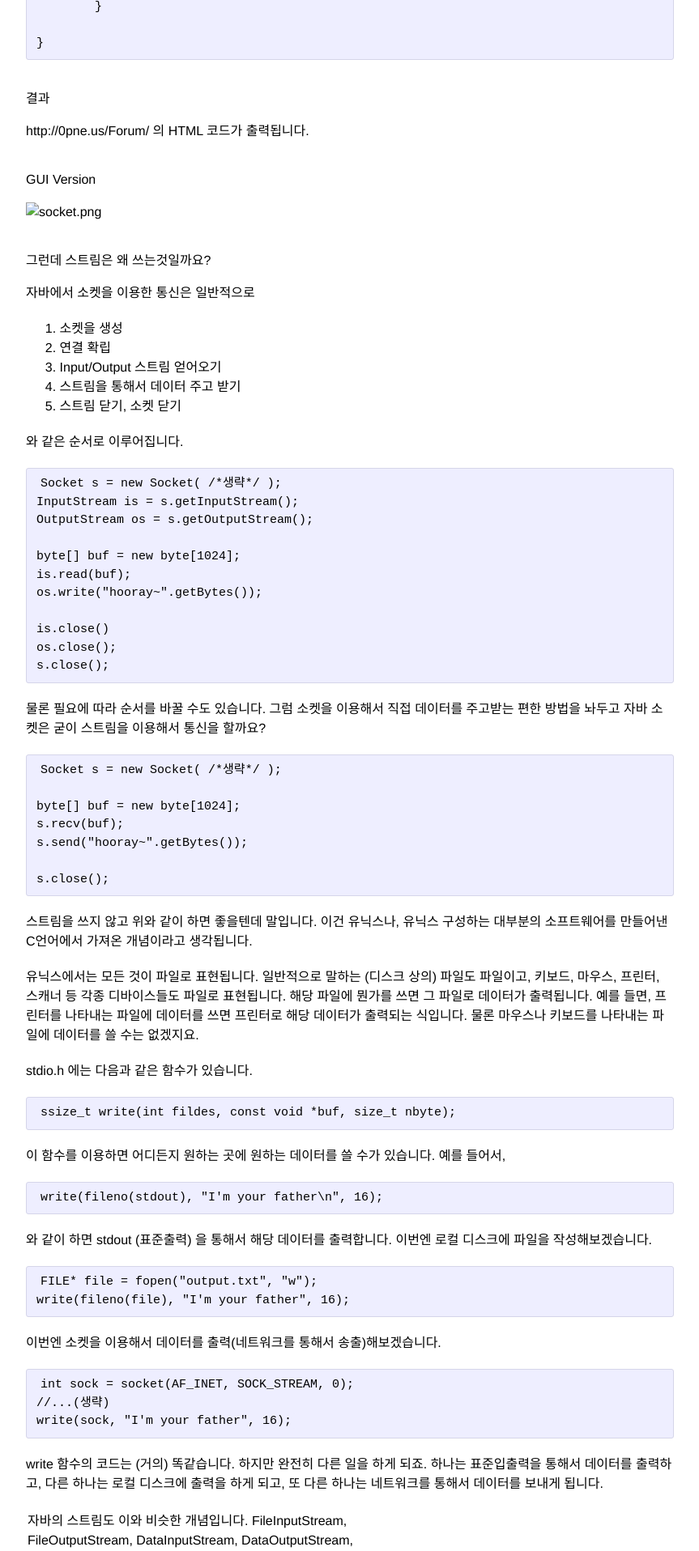
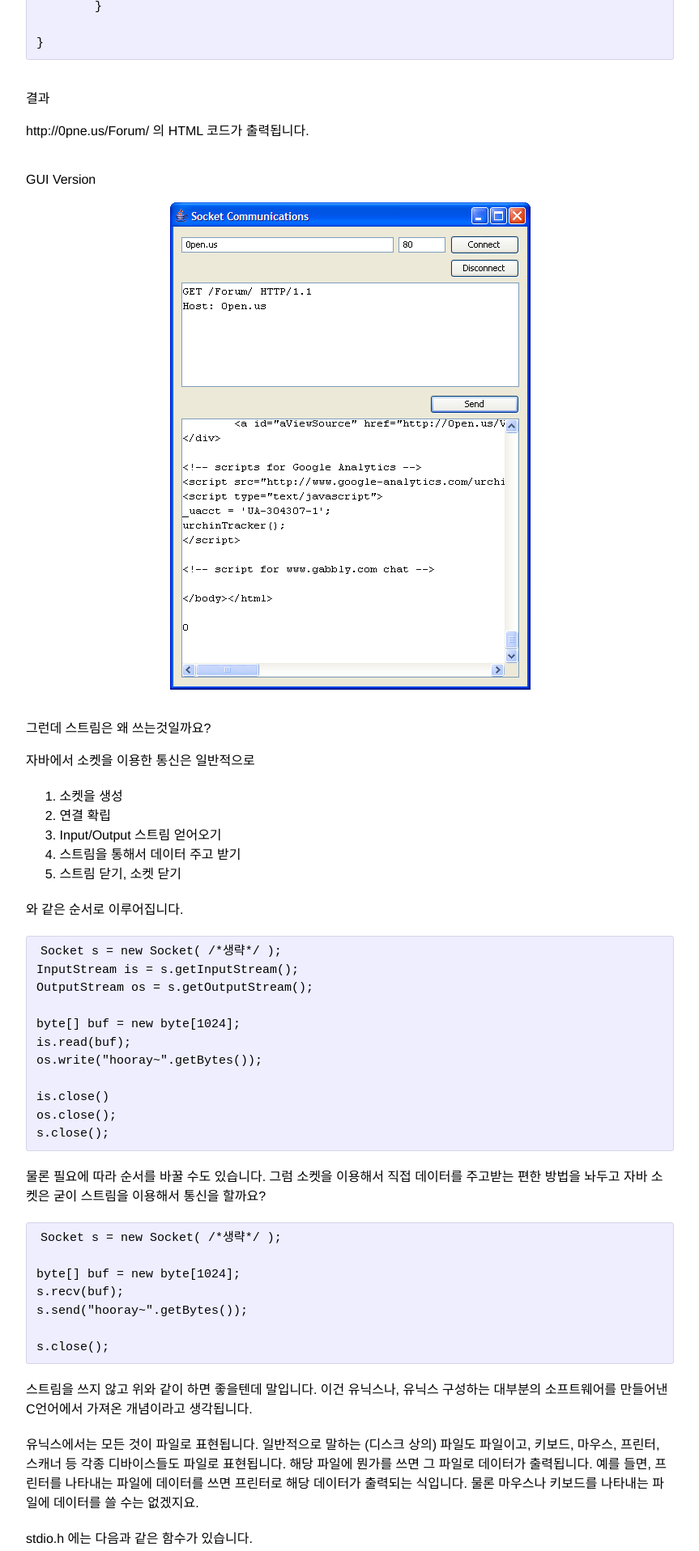
Before and after one commit to suminb/blog-suminb-com, a Jekyll site: the page built from _posts/2006-05-26-java-socket-programming-basics.markdown, in a window 1280 px wide. Shown: the part 3129-5045 px from the top of the page at 81% size, without its empty margins (208-1071 px from the left). Built offline with Jekyll 4.4.1, drawn with Linux system fonts in a browser that asks for light colours; comment, search, counter and statistics services are not loaded.

Commit message:
Fix a broken image URL

```diff
--- a/_posts/2006-05-26-java-socket-programming-basics.markdown
+++ b/_posts/2006-05-26-java-socket-programming-basics.markdown
@@ -156,7 +156,7 @@ redirect_from:
 http://0pne.us/Forum/ 의 HTML 코드가 출력됩니다.
 
 # GUI Version
-![socket.png](/wp-content/uploads/2006/05/socket.png)
+![socket.png](/attachments/2006/java-socket-programming-basics/socket.png)
 
 # 그런데 스트림은 왜 쓰는것일까요?
 자바에서 소켓을 이용한 통신은 일반적으로
```
Also changed, not shown: attachments/2006/java-socket-programming-basics/socket.png (added).
